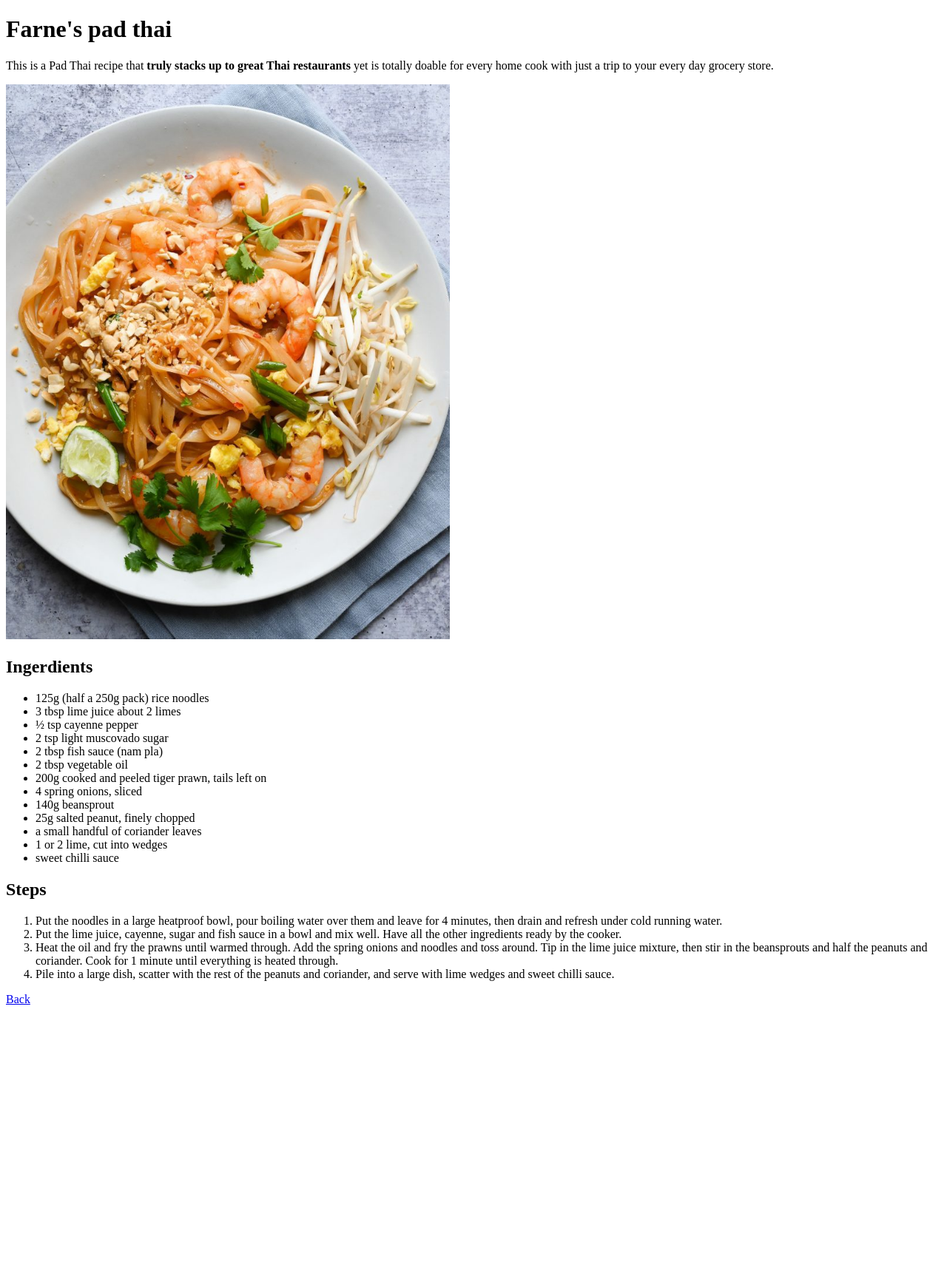
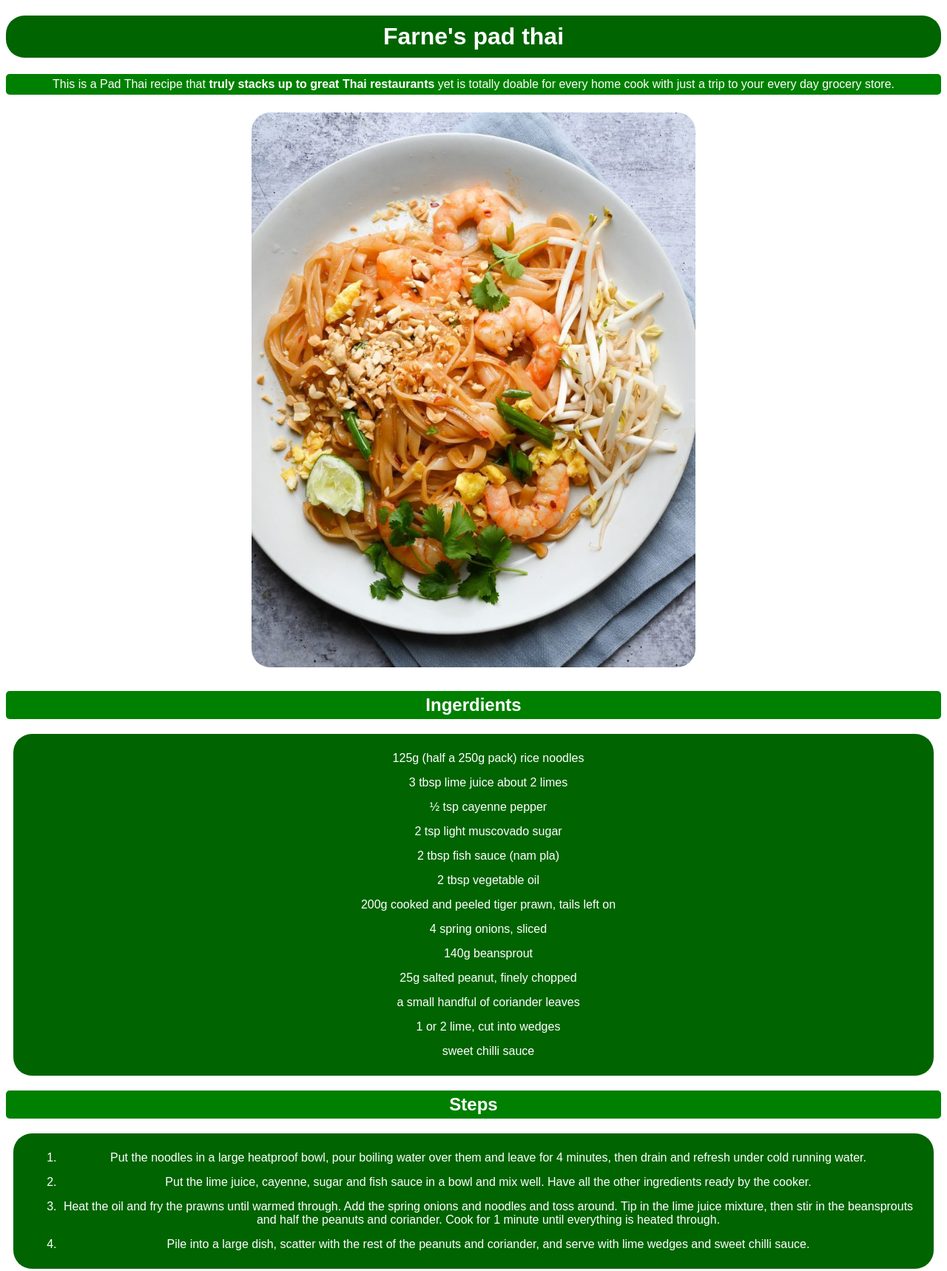
Before and after one commit to arnold2909/odin-recipes, a plain HTML site: page recipes/pad-thai.html in a window 1280 px wide. Shown: the top 1718 px of the page at 74% size. Before the commit the page ends 1368 px from the top, so only its background shows below. Drawn offline with Linux system fonts and the light colour scheme.

Commit message:
Add basic CSS to existing html

```diff
--- a/recipes/pad-thai.html
+++ b/recipes/pad-thai.html
@@ -3,10 +3,11 @@
   <head>
     <meta charset="UTF-8" />
     <meta name="viewport" content="width=device-width, initial-scale=1.0" />
+    <link rel="stylesheet" href="../style.css" />
     <title>Pad thai</title>
   </head>
   <body>
-    <h1>Farne's pad thai</h1>
+    <h1 class="title">Farne's pad thai</h1>
 
     <p>
       This is a Pad Thai recipe that
@@ -14,56 +15,59 @@
       doable for every home cook with just a trip to your every day grocery
       store.
     </p>
-
+    <div class="image-container">
       <img
+        class="recipe-image"
         src="../images/pad-thai.jpg"
         alt="Image of a pad thai"
         width="600"
         height="750"
       />
-
+    </div>
     <h2>Ingerdients</h2>
-
+    <div class="list-container">
       <ul>
-      <li>125g (half a 250g pack) rice noodles</li>
-      <li>3 tbsp lime juice about 2 limes</li>
-      <li>½ tsp cayenne pepper</li>
-      <li>2 tsp light muscovado sugar</li>
-      <li>2 tbsp fish sauce (nam pla)</li>
-      <li>2 tbsp vegetable oil</li>
-      <li>200g cooked and peeled tiger prawn, tails left on</li>
-      <li>4 spring onions, sliced</li>
-      <li>140g beansprout</li>
-      <li>25g salted peanut, finely chopped</li>
-      <li>a small handful of coriander leaves</li>
-      <li>1 or 2 lime, cut into wedges</li>
-      <li>sweet chilli sauce</li>
+        <li class="recipe-list-item">125g (half a 250g pack) rice noodles</li>
+        <li class="recipe-list-item">3 tbsp lime juice about 2 limes</li>
+        <li class="recipe-list-item">½ tsp cayenne pepper</li>
+        <li class="recipe-list-item">2 tsp light muscovado sugar</li>
+        <li class="recipe-list-item">2 tbsp fish sauce (nam pla)</li>
+        <li class="recipe-list-item">2 tbsp vegetable oil</li>
+        <li class="recipe-list-item">
+          200g cooked and peeled tiger prawn, tails left on
+        </li>
+        <li class="recipe-list-item">4 spring onions, sliced</li>
+        <li class="recipe-list-item">140g beansprout</li>
+        <li class="recipe-list-item">25g salted peanut, finely chopped</li>
+        <li class="recipe-list-item">a small handful of coriander leaves</li>
+        <li class="recipe-list-item">1 or 2 lime, cut into wedges</li>
+        <li class="recipe-list-item">sweet chilli sauce</li>
       </ul>
-
+    </div>
     <h2>Steps</h2>
-
+    <div class="list-container">
       <ol>
-      <li>
-        Put the noodles in a large heatproof bowl, pour boiling water over them
-        and leave for 4 minutes, then drain and refresh under cold running
-        water.
+        <li class="recipe-list-item">
+          Put the noodles in a large heatproof bowl, pour boiling water over
+          them and leave for 4 minutes, then drain and refresh under cold
+          running water.
         </li>
-      <li>
+        <li class="recipe-list-item">
           Put the lime juice, cayenne, sugar and fish sauce in a bowl and mix
           well. Have all the other ingredients ready by the cooker.
         </li>
-      <li>
+        <li class="recipe-list-item">
           Heat the oil and fry the prawns until warmed through. Add the spring
-        onions and noodles and toss around. Tip in the lime juice mixture, then
-        stir in the beansprouts and half the peanuts and coriander. Cook for 1
-        minute until everything is heated through.
+          onions and noodles and toss around. Tip in the lime juice mixture,
+          then stir in the beansprouts and half the peanuts and coriander. Cook
+          for 1 minute until everything is heated through.
         </li>
-      <li>
+        <li class="recipe-list-item">
           Pile into a large dish, scatter with the rest of the peanuts and
           coriander, and serve with lime wedges and sweet chilli sauce.
         </li>
       </ol>
-
-    <a href="../index.html">Back</a>
+    </div>
+    <a class="back-button" href="../index.html">Back</a>
   </body>
 </html>
--- /dev/null
+++ b/style.css
@@ -0,0 +1,87 @@
+.title {
+    color: white;
+    background-color: darkgreen;
+    align-self: center;
+    text-align: center;
+    border-radius: 25px;
+    font-size: 32px;
+    padding-top: 10px;
+    padding-bottom: 10px;
+    font-family: sans-serif;
+}
+
+ul {
+    list-style: none;
+}
+
+.back-button,
+p {
+    font-family: sans-serif;
+    background-color: green;
+    color: white;
+    padding: 5px;
+    text-align: center;
+    border-radius:5px;
+}
+
+.back-button {
+    margin: 15px;
+    display: block;
+    width: 100px;
+}
+
+h2 {
+    font-family: sans-serif;
+    background-color: green;
+    color: white;
+    padding: 5px;
+    text-align: center;
+    border-radius:5px;
+}
+
+.recipe-list {
+    background-color: darkgoldenrod;
+    color: white;
+    font-family: sans-serif;
+    font-weight: bold;
+    align-self: center;
+    text-align: center;
+    border-radius: 20px;
+    padding: 3px;
+    display: block;
+}
+
+.recipe-list-item {
+    margin:15px;
+    color: white;
+    font-family: sans-serif;
+    font-weight: 400;
+}
+
+.list-container {
+    text-align: center;
+    background-color: darkgreen;
+    align-self: center;
+    border-radius: 25px;
+    padding: 8px;
+    margin: 10px;
+}
+
+.home-images {
+    align-self: center;
+    width: 250px;
+    height: auto;
+    border-radius: 20px;
+    margin: 10px;
+}
+
+.image-container {
+    text-align: center;
+    align-self: center;
+    padding: 8px;
+}
+
+.recipe-image {
+    align-self: center;
+    border-radius: 25px;
+}
```
Also changed, not shown: index.html (+29 -8 lines), recipes/chicken-gyros.html (+56 -38 lines), recipes/salmon-courgette-linguine.html (+44 -41 lines). Lines whose indentation alone changed are shown as unchanged.
